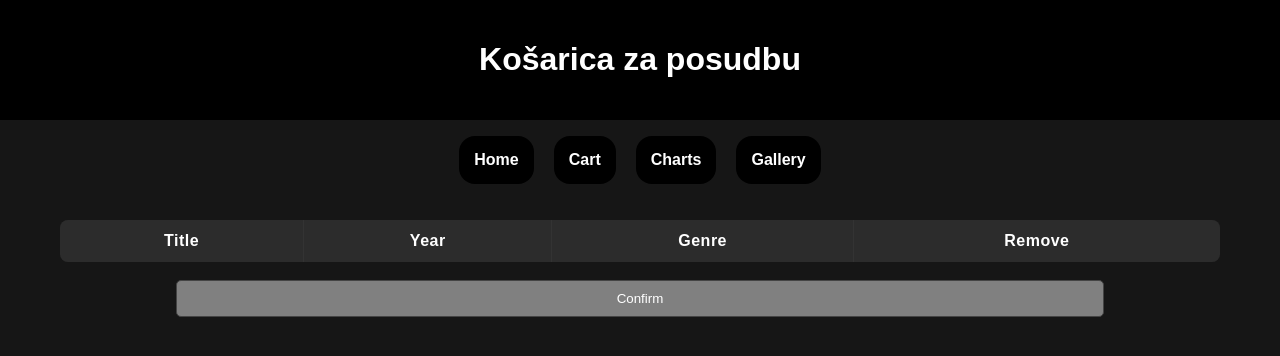
After one commit to DidaBruno/WebProgramming, a PHP site: page /pages/cart.html in a window 1280 px wide. The commit adds this page. Shown: the top 356 px of the page. Run offline with PHP 8.4, Linux system fonts and the light colour scheme; lists and menus that the app fills with data are empty.

Commit message:
Add shopping cart

```diff
--- a/public/index.html
+++ b/public/index.html
@@ -18,6 +18,7 @@
 	<nav class="nav-menu" aria-label="Main navigation"> <!-- dodati obilježja za ARIA-->
 		<ul>
 			<li><a href="index.html">Home</a></li>
+			<li><a href="pages/cart.html">Cart</a></li>
 			<li><a href="pages/charts.html">Charts</a></li>
 			<li><a href="images">Gallery</a></li>
 		</ul>
@@ -79,6 +80,7 @@
 							<th>Duration (min)</th>
 							<th>Country</th>
 							<th>Rating</th>
+							<th>Košarica</th>
 						</tr>
 					</thead>
 					<tbody>
@@ -108,6 +110,6 @@
 	<p>&copy; 2026. Web Programming. All rights reserved.</p>
 	</footer>
 
-	<script src="script.js"></script>
+	<script src="scripts/script.js"></script>
 </body>
 </html>
--- /dev/null
+++ b/public/pages/cart.html
@@ -0,0 +1,54 @@
+<!DOCTYPE html>
+<html lang="hr">
+<head>
+    <meta charset="UTF-8">
+    <meta name="viewport" content="width=device-width, initial-scale=1.0">
+
+    <link rel="stylesheet" href="../styles/style.css">
+
+    <title>Košarica</title>
+</head>
+<body>
+
+<header>
+    <h1>Košarica za posudbu</h1>
+</header>
+
+<nav class="nav-menu">
+    <ul>
+        <li><a href="../index.html">Home</a></li>
+        <li><a href="cart.html">Cart</a></li>
+        <li><a href="charts.html">Charts</a></li>
+        <li><a href="../images">Gallery</a></li>
+    </ul>
+</nav>
+
+<div class="container">
+    <main style="padding:20px;">
+
+        <table id="kosarica-tablica">
+            <thead>
+                <tr>
+                    <th>Title</th>
+                    <th>Year</th>
+                    <th>Genre</th>
+                    <th>Remove</th>
+                </tr>
+            </thead>
+
+            <tbody>
+
+            </tbody>
+        </table>
+
+        <br>
+
+        <button id="potvrdi">Confirm</button>
+
+    </main>
+</div>
+
+<script src="../scripts/cart.js"></script>
+
+</body>
+</html>
--- a/public/pages/charts.html
+++ b/public/pages/charts.html
@@ -19,6 +19,7 @@
 	<nav class="nav-menu" aria-label="Glavna navigacija"> <!-- dodati obilježja za ARIA-->
 		<ul>
 			<li><a href="../index.html">Home</a></li>
+			<li><a href="cart.html">Cart</a></li>
 			<li><a href="charts.html">Charts</a></li>
 			<li><a href="../images">Gallery</a></li>
 		</ul>
--- /dev/null
+++ b/public/scripts/cart.js
@@ -0,0 +1,60 @@
+const tbody = document.querySelector('#kosarica-tablica tbody');
+
+let kosarica = JSON.parse(localStorage.getItem('kosarica')) || [];
+
+prikaziKosaricu();
+
+function prikaziKosaricu() {
+
+    tbody.innerHTML = '';
+
+    kosarica.forEach((film, index) => {
+
+        const row = document.createElement('tr');
+
+        row.innerHTML = `
+            <td>${film.title}</td>
+            <td>${film.year}</td>
+            <td>${film.genre}</td>
+
+            <td>
+                <button onclick="ukloniFilm(${index})">
+                    Remove
+                </button>
+            </td>
+        `;
+
+        tbody.appendChild(row);
+    });
+}
+
+function ukloniFilm(index) {
+
+    kosarica.splice(index, 1);
+
+    localStorage.setItem('kosarica', JSON.stringify(kosarica));
+
+    prikaziKosaricu();
+}
+
+document.getElementById('potvrdi').addEventListener('click', () => {
+
+    const brojFilmova = kosarica.length;
+
+    if (brojFilmova === 0) {
+
+        alert('Košarica je prazna!');
+
+        return;
+    }
+
+    alert(
+        `Uspješno ste dodali ${brojFilmova} film(a) u svoju košaricu za vikend maraton!`
+    );
+
+    localStorage.removeItem('kosarica');
+
+    kosarica = [];
+
+    prikaziKosaricu();
+});
--- a/public/styles/style.css
+++ b/public/styles/style.css
@@ -145,15 +145,16 @@ input, button {
 }
 
 button {
-    background-color: #3498db;
+    background-color: gray;
     color: white;
-    border: none;
+    border: 1px solid #444;
     cursor: pointer;
-    width: 50%;
+
+    transition: 0.2s ease;
 }
 
 button:hover {
-    background-color: #2980b9;
+    background-color: #444;
 }
 
 /* Footer */
--- a/views/images.ejs
+++ b/views/images.ejs
@@ -16,6 +16,7 @@
     <nav class="nav-menu" aria-label="Main navigation"> <!-- dodati obilježja za ARIA-->
 		<ul>
 			<li><a href="../index.html">Home</a></li>
+            <li><a href="../pages/cart.html">Cart</a></li>
 			<li><a href="../pages/charts.html">Charts</a></li>
 			<li><a href="../images">Gallery</a></li>
 		</ul>
```
Also changed, not shown: public/scripts/script.js (renamed from public/script.js, +19 -0 lines).
